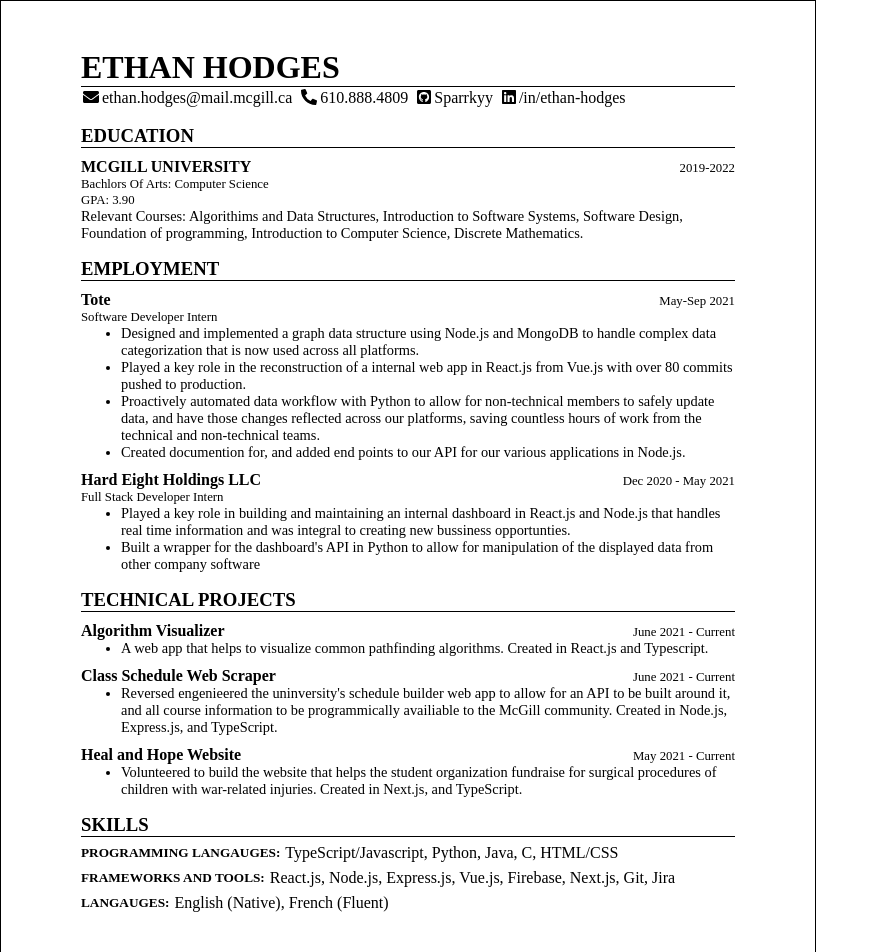
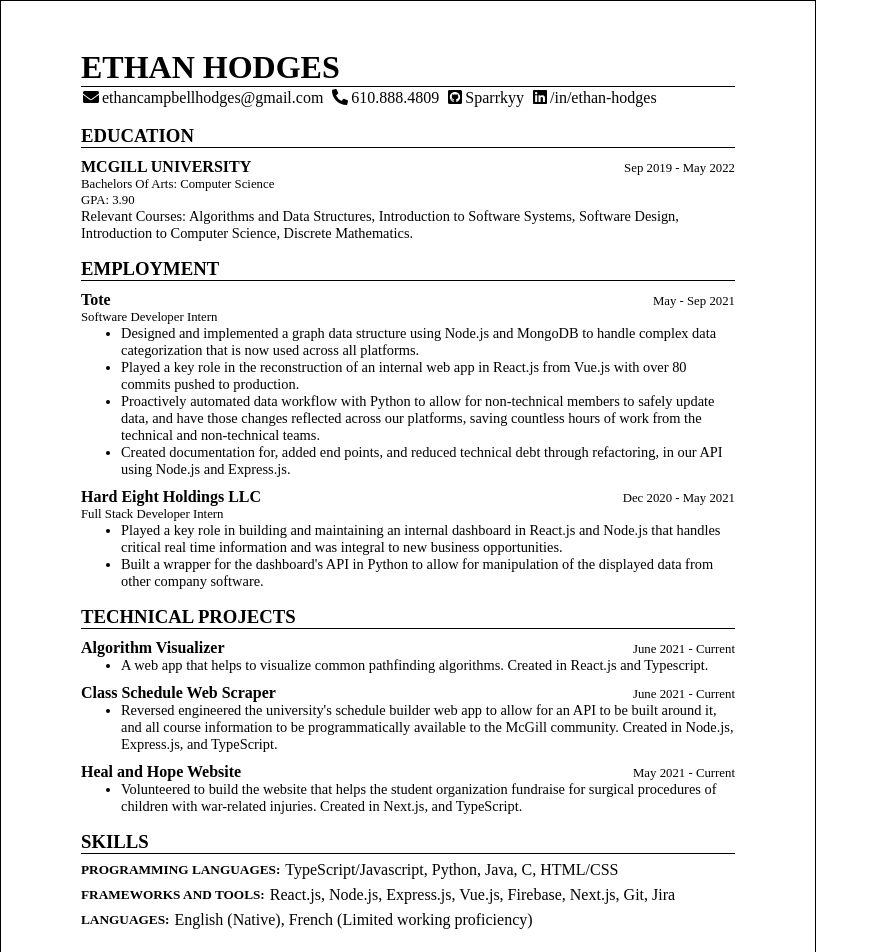
Before and after one commit to Sparrkyy/resume_builder, a React (Create React App) app: page / in a window 1280 px wide. Shown: the top 952 px of the page, without its empty margins (0-878 px from the left). Built offline with nearby package versions, Linux system fonts and the light colour scheme.

Commit message:
spell check

```diff
--- a/src/App.tsx
+++ b/src/App.tsx
@@ -8,30 +8,30 @@ const content = {
 	title: {
 		fullName: "ETHAN HODGES",
 		title: "COMPUTER SCIENCE STUDENT",
-		email: "ethan.hodges@mail.mcgill.ca",
+		email: "ethancampbellhodges@gmail.com",
 		phoneNumber: "610.888.4809",
 		githubUsername: "Sparrkyy",
 		linkedInLink: "/in/ethan-hodges",
 	},
 	education: {
 		universityName: "MCGILL UNIVERSITY",
-		dates: "2019-2022",
+		dates: "Sep 2019 - May 2022",
 		gpa: "3.90",
-		degreeName: "Bachlors Of Arts: Computer Science",
+		degreeName: "Bachelors Of Arts: Computer Science",
 		relevantCourses:
-			"Relevant Courses: Algorithims and Data Structures, Introduction to Software Systems, Software Design, Foundation of programming, Introduction to Computer Science, Discrete Mathematics.",
+			"Relevant Courses: Algorithms and Data Structures, Introduction to Software Systems, Software Design, Introduction to Computer Science, Discrete Mathematics.",
 	},
 	employment: {
 		positions: [
 			{
 				companyTitle: "Tote",
-				dates: "May-Sep 2021",
+				dates: "May - Sep 2021",
 				positionTitle: "Software Developer Intern",
 				bulletPoints: [
 					"Designed and implemented a graph data structure using Node.js and MongoDB to handle complex data categorization that is now used across all platforms.",
-					"Played a key role in the reconstruction of a internal web app in React.js from Vue.js with over 80 commits pushed to production.",
+					"Played a key role in the reconstruction of an internal web app in React.js from Vue.js with over 80 commits pushed to production.",
 					"Proactively automated data workflow with Python to allow for non-technical members to safely update data, and have those changes reflected across our platforms, saving countless hours of work from the technical and non-technical teams.",
-					"Created documention for, and added end points to our API for our various applications in Node.js.",
+					"Created documentation for, added end points, and reduced technical debt through refactoring, in our API using Node.js and Express.js.",
 				],
 			},
 			{
@@ -39,8 +39,8 @@ const content = {
 				dates: "Dec 2020 - May 2021",
 				positionTitle: "Full Stack Developer Intern",
 				bulletPoints: [
-					"Played a key role in building and maintaining an internal dashboard in React.js and Node.js that handles real time information and was integral to creating new bussiness opportunties.",
-					"Built a wrapper for the dashboard's API in Python to allow for manipulation of the displayed data from other company software",
+					"Played a key role in building and maintaining an internal dashboard in React.js and Node.js that handles critical real time information and was integral to new business opportunities.",
+					"Built a wrapper for the dashboard's API in Python to allow for manipulation of the displayed data from other company software.",
 				],
 			},
 		],
@@ -57,7 +57,7 @@ const content = {
 				title: "Class Schedule Web Scraper",
 				date: "June 2021 - Current",
 				description:
-					"Reversed engenieered the uninversity's schedule builder web app to allow for an API to be built around it, and all course information to be programmically availiable to the McGill community. Created in Node.js, Express.js, and TypeScript.",
+					"Reversed engineered the university's schedule builder web app to allow for an API to be built around it, and all course information to be programmatically available to the McGill community. Created in Node.js, Express.js, and TypeScript.",
 			},
 			// {
 			// 	title: "McGill Tools Contributer",
@@ -76,7 +76,7 @@ const content = {
 	skills: {
 		list: [
 			{
-				skillType: "PROGRAMMING LANGAUGES:",
+				skillType: "PROGRAMMING LANGUAGES:",
 				skillList: "TypeScript/Javascript, Python, Java, C, HTML/CSS",
 			},
 			{
@@ -84,8 +84,8 @@ const content = {
 				skillList: "React.js, Node.js, Express.js, Vue.js, Firebase, Next.js, Git, Jira",
 			},
 			{
-				skillType: "LANGAUGES:",
-				skillList: "English (Native), French (Fluent)",
+				skillType: "LANGUAGES:",
+				skillList: "English (Native), French (Limited working proficiency)",
 			},
 		],
 	},
```
